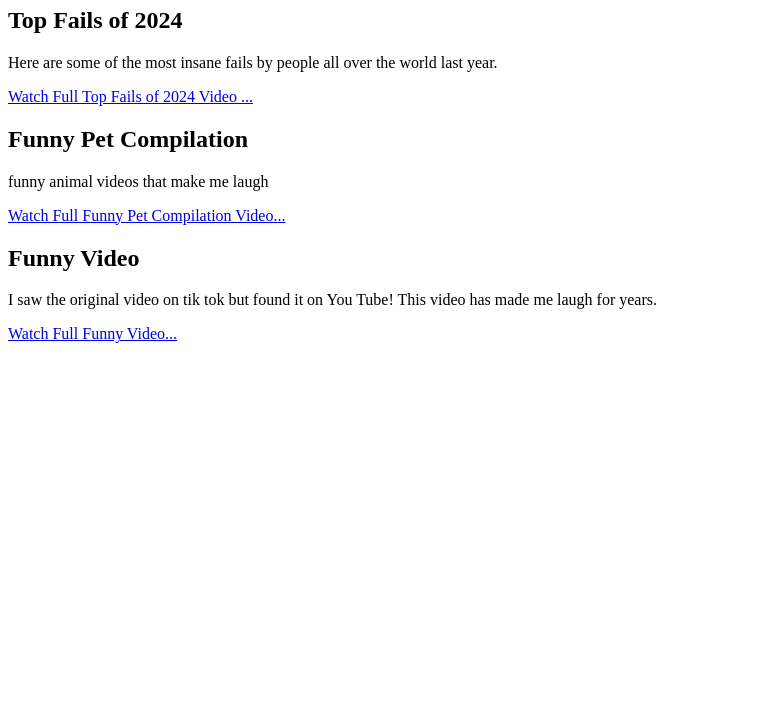
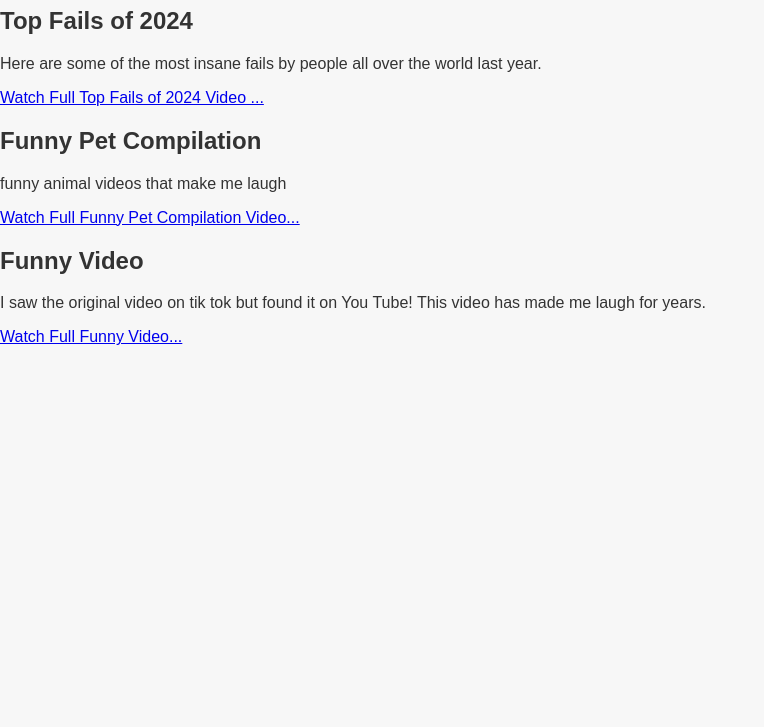
Before and after one commit to miaknorman/miaknorman.github.io, a plain HTML site: page amuse.html in a window 1280 px wide. Shown: the part 73-800 px from the top of the page, without its empty margins (0-764 px from the left). Drawn offline with Linux system fonts and the light colour scheme.

Commit message:
Update amuse.html

```diff
--- a/amuse.html
+++ b/amuse.html
@@ -3,6 +3,8 @@
   <head>
     <title>Funny Videos</title>
     <meta charset="UTF-8">
+    <meta name="viewport" content="width=device-width, initial-scale=1.0">
+    <link rel="stylesheet" href="resume/css/style.css">
   </head>
   <body>
     <h1>3 Amusing Pages!</h1>
```
